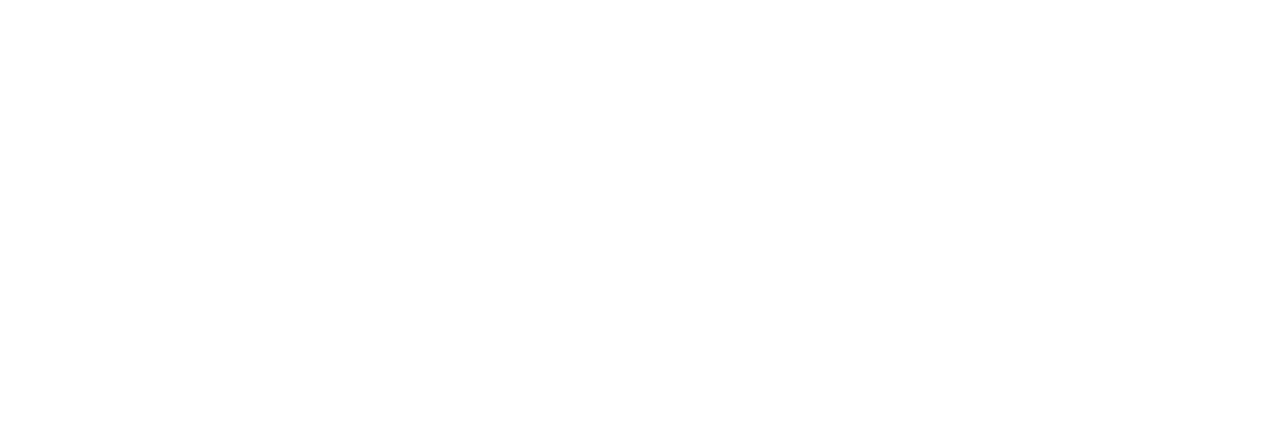
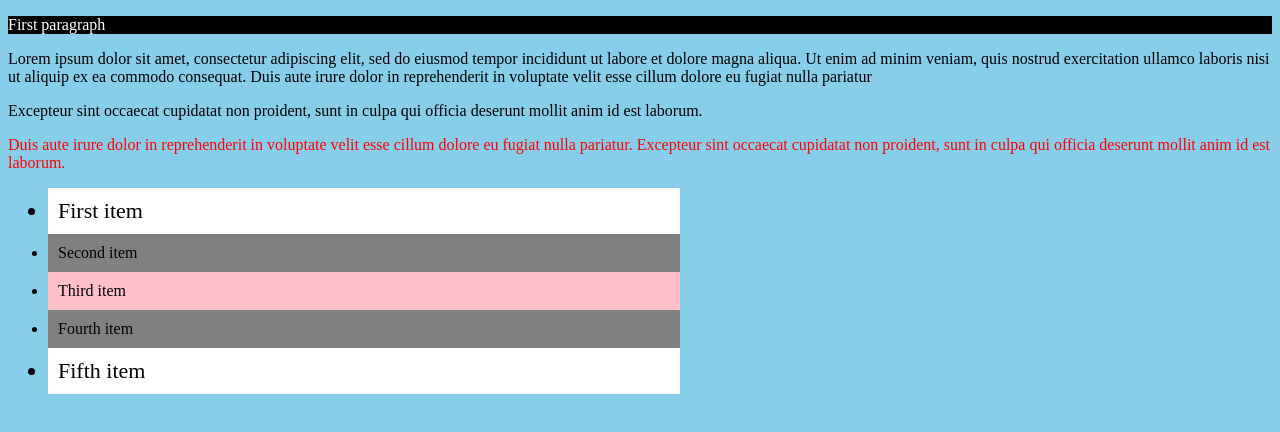
Before and after one commit to acciojob/pseudo-classes-RitikRunner, a website: page main.html in a window 1280 px wide. Drawn offline with Linux system fonts and the light colour scheme.

Commit message:
created a submission

```diff
--- a/main.html
+++ b/main.html
@@ -8,7 +8,20 @@
 
 <body>
 	<!-- the entire body must be written by student -->
-    <script type="text/javascript" src="./script.js">
+	<p style="background-color: black; color: white;">First paragraph</p>
+    <p>Lorem ipsum dolor sit amet, consectetur adipiscing elit, sed do eiusmod tempor incididunt ut labore et dolore magna aliqua. Ut enim ad minim veniam, quis nostrud exercitation ullamco laboris nisi ut aliquip ex ea commodo consequat. Duis aute irure dolor in reprehenderit in voluptate velit esse cillum dolore eu fugiat nulla pariatur</p>
+    <p>Excepteur sint occaecat cupidatat non proident, sunt in culpa qui officia deserunt mollit anim id est laborum.
+	</p>
+	<p style="color: red"> Duis aute irure dolor in reprehenderit in voluptate velit esse cillum dolore eu fugiat nulla pariatur. Excepteur sint occaecat cupidatat non proident, sunt in culpa qui officia deserunt mollit anim id est laborum.
+	</p>
+	<ul>
+		<li style="background-color: white; font-size: 22px;">First item</li>
+		<li style="background-color: gray; ">Second item</li>
+		<li style="background-color: pink; ">Third item</li>
+		<li style="background-color: gray; ">Fourth item</li>
+		<li style="background-color: white; font-size: 22px;">Fifth item</li>
+	</ul>
+	<script type="text/javascript" src="./script.js">
 </script>
 
 </body>
--- a/styles.css
+++ b/styles.css
@@ -1 +1,8 @@
 /*  your css code here. If applicable */
+body{
+	background-color: rgb(135, 206, 235);
+}
+li{
+width: 50%;
+padding: 10px;
+}
```
